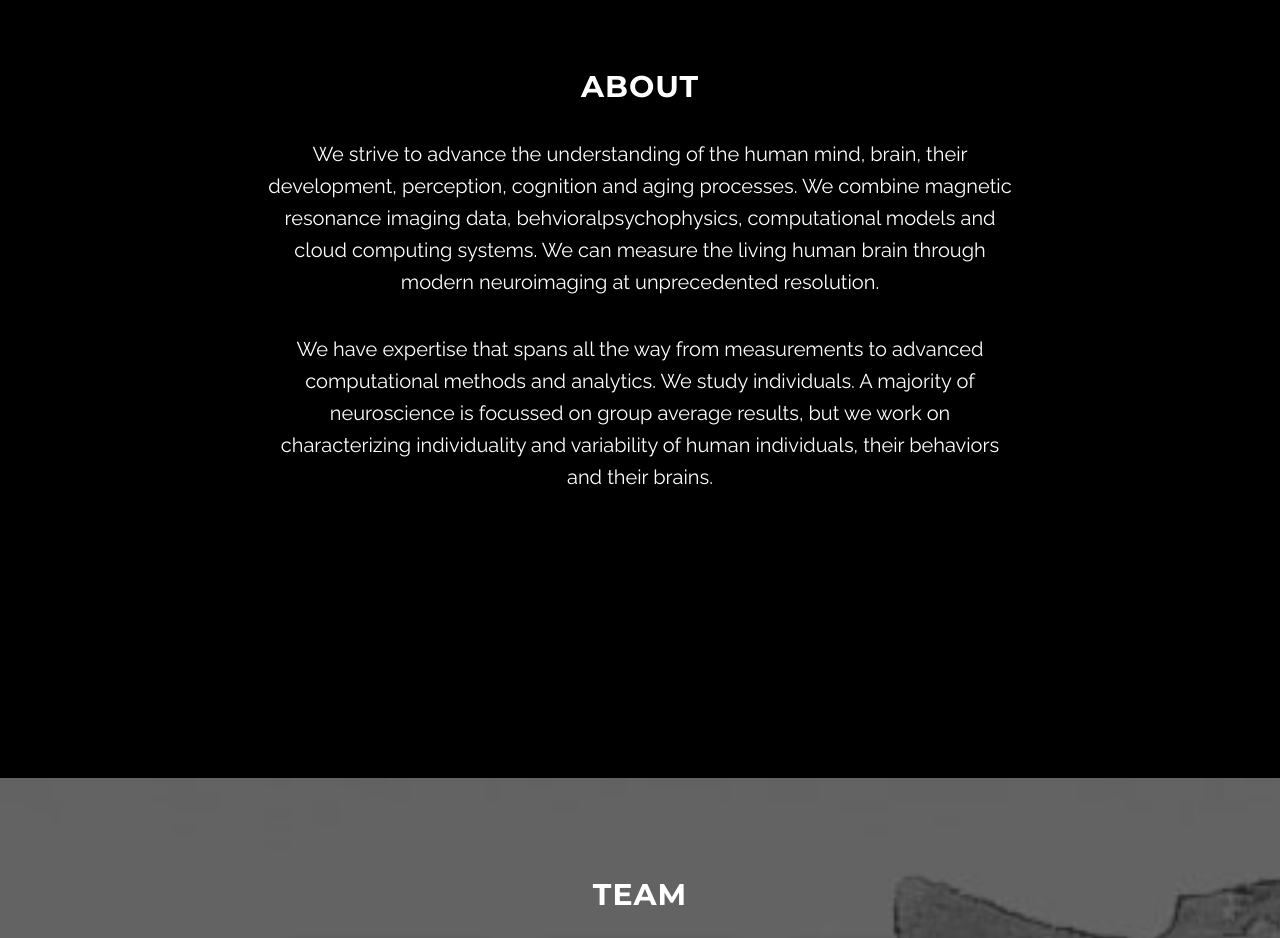
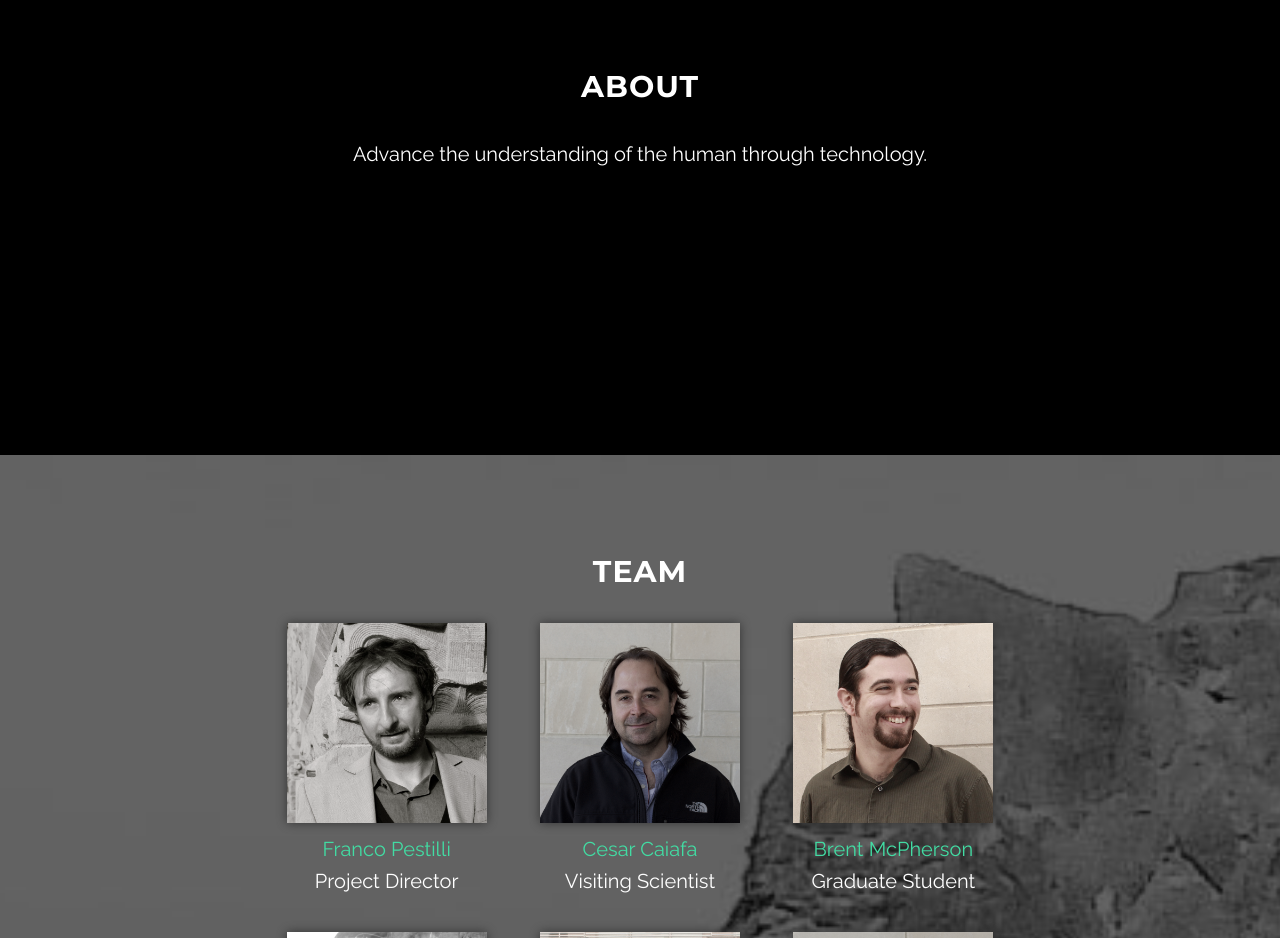
Before and after one commit to eberquist514/plab, a website: page index.html in a window 1280 px wide. Shown: the part 980-1918 px from the top of the page. Drawn offline with nearby package versions, Linux system fonts and the light colour scheme; some packages are replaced by stand-ins of ours.

Commit message:
Update index.html

```diff
--- a/index.html
+++ b/index.html
@@ -95,14 +95,7 @@
             <div class="col-lg-8 col-lg-offset-2">
                 <h2>About</h2>
 		<p>
-			We strive to advance the understanding of the human mind, brain, their development, perception, cognition and aging processes.
-			We combine magnetic resonance imaging data, behvioralpsychophysics, computational models and cloud computing systems.
-			We can measure the living human brain through modern neuroimaging at unprecedented resolution.
-		</p>
-		<p>
-			We have expertise that spans all the way from measurements to advanced computational methods and analytics.
-			We study individuals. A majority of neuroscience is focussed on group average results,
-			but we work on characterizing individuality and variability of human individuals, their behaviors and their brains.
+			Advance the understanding of the human through technology.
 		</p>
             </div>
         </div>
```
